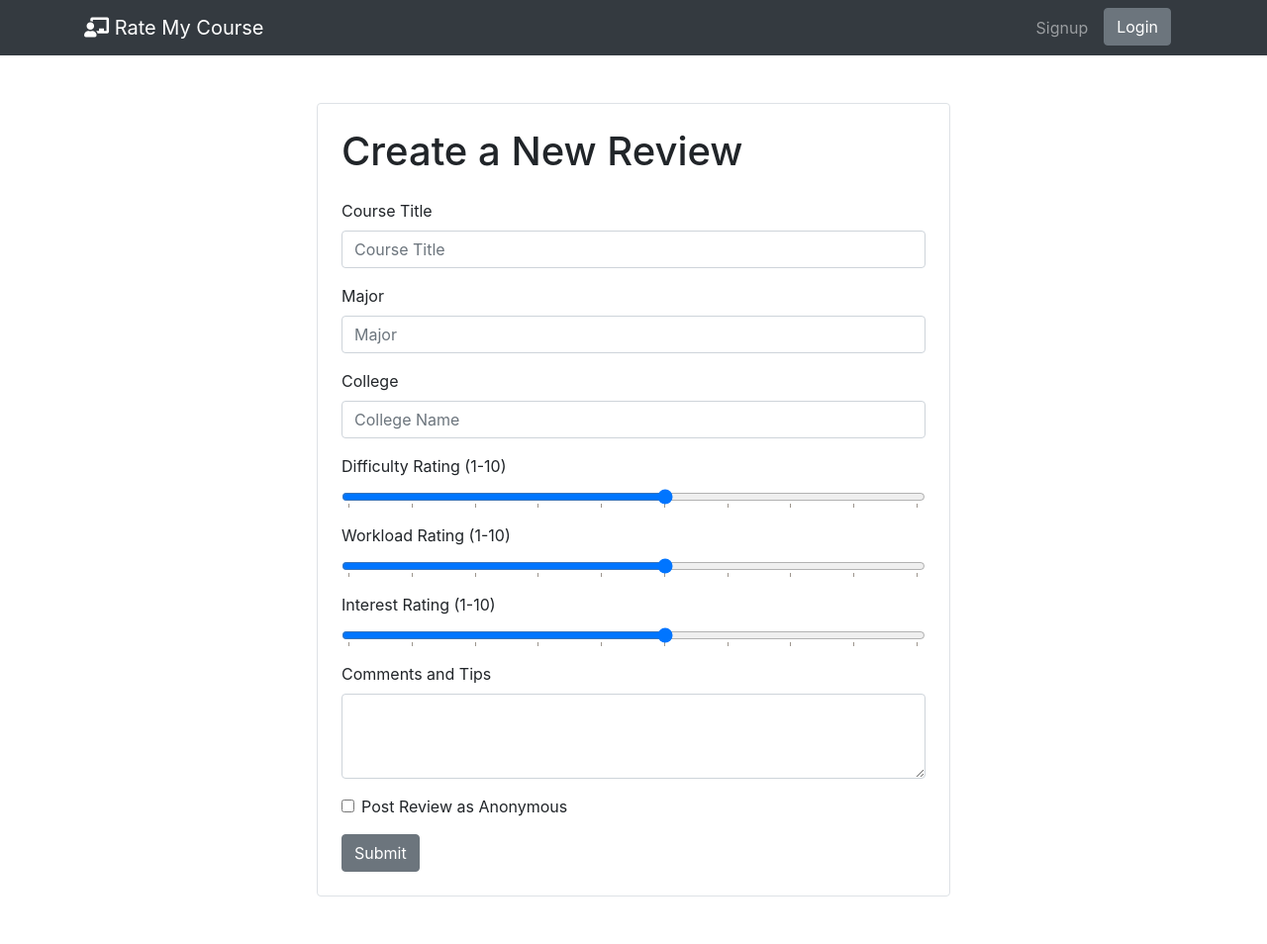
After one commit to Alexander-Molotkov/Rate-My-Course, a Node server app: page /newreview in a window 1280 px wide. The commit adds this page. Shown: the whole page at 99% size. Run offline with Node 20, Linux system fonts and the light colour scheme; some libraries are stand-ins or nearby versions.

Commit message:
Added login functionality
This breaks the GET request to see all reviews by an author.

```diff
--- a/app.js
+++ b/app.js
@@ -2,9 +2,11 @@ var express    = require("express");
 var mysql      = require("./dbcon.js");
 var app        = express();
 var bodyParser = require("body-parser");
+var cookieParser = require('cookie-parser');
 var handlebars = require("express-handlebars").create({defaultLayout: "main"});
 
 app.use(bodyParser.urlencoded({extended: true}));
+app.use(cookieParser());
 app.engine("handlebars", handlebars.engine);
 app.set("view engine", "handlebars");
 app.set("port", 4745);
@@ -24,6 +26,7 @@ app.get("/", function(req, res, next){
 		}
 		context.rows = rows;
         console.log(context);
+        console.log(req.cookies)
 		res.render("home", context);
 	});
 });
@@ -134,8 +137,69 @@ app.get("/course/:id", function(req, res, next){
 // PROFILE PAGE
 // ----------------------------------------------
 
-// READ ROUTE for profiles
-app.get("/profile/:id", function(req, res, next){
+
+// User Already logged in
+app.get("/profile", function (req, res, next) {
+
+    context = {};
+
+    authorID = -1;
+    var queryString = `SELECT authorID
+    FROM Authors
+    WHERE Authors.username = LOWER(${mysql.pool.escape(req.cookies.USERNAME)})`;
+
+
+    mysql.pool.query(queryString, function (err, rows, fields) {
+        if (err) {
+            next(err);
+            return;
+        }
+
+        authorID = rows[0].authorID;
+
+        context.rows = rows;
+        mysql.pool.query(`SELECT * FROM Authors WHERE authorID = ${mysql.pool.escape(Number(authorID))}`, function (err, rows, fields) {
+            if (err) {
+                next(err);
+                return;
+            }
+
+            context.author = rows;
+            console.log(context);
+            res.render("profile", context);
+        });
+    });
+
+
+});
+
+//User login
+app.post("/login", function (req, res, next) {
+
+    console.log(req.body);
+
+    //Check username and password
+    authorID = -1;
+    var queryString = `SELECT authorID
+    FROM Authors
+    WHERE Authors.username = LOWER(${mysql.pool.escape(req.body.usrname)})
+    AND Authors.password = ${mysql.pool.escape(req.body.psw)}`;
+
+    mysql.pool.query(queryString, function (err, rows, fields) {
+        if (err) {
+            next(err);
+            return;
+        }
+
+        //Check username and password
+        if (rows[0] != undefined) {
+
+            //Username and password is valid
+            authorID = rows[0].authorID;
+            //Store login cookie
+            res.cookie('USERNAME', req.body.usrname);
+
+            //User logging in
             var context = {};
             var queryString = `SELECT Authors.username,
 	    	    Courses.courseTitle,
@@ -152,18 +216,19 @@ app.get("/profile/:id", function(req, res, next){
 	        	INNER JOIN Colleges ON Courses.collegeID = Colleges.collegeID
 	        	INNER JOIN Majors_Courses ON Courses.courseID = Majors_Courses.courseID
 	        	INNER JOIN Majors ON Majors.majorID = Majors_Courses.majorID
-	WHERE Authors.authorID = ${Number(req.params.id)}
-	GROUP BY Courses.courseID;`;
+	        WHERE Authors.authorID = ` + authorID +
+                ` GROUP BY Courses.courseID;`;
 
             // Query for reviews info
-	mysql.pool.query(queryString, function(err, rows, fields){
-		if(err){
+            mysql.pool.query(queryString, function (err, rows, fields) {
+                if (err) {
                     next(err);
                     return;
                 }
+
                 context.rows = rows;
-		mysql.pool.query(`SELECT * FROM Authors WHERE authorID = ${Number(req.params.id)}`, function(err, rows, fields){
-			if(err){
+                mysql.pool.query(`SELECT * FROM Authors WHERE authorID = ${mysql.pool.escape(Number(authorID))}`, function (err, rows, fields) {
+                    if (err) {
                         next(err);
                         return;
                     }
@@ -172,7 +237,19 @@ app.get("/profile/:id", function(req, res, next){
                     res.render("profile", context);
                 });
             });
+        } else {
+            //Username/Password not recognized
+            res.render("invalidLogin");
+        }
     });
+});
+
+//User logout
+app.get("/logout", function (req, res, next) {
+    res.clearCookie('USERNAME');
+    res.redirect("/");
+});
+
 
 // ----------------------------------------------
 // REGISTER COLLEGE PAGE
@@ -196,6 +273,13 @@ app.post("/newcollege", function(req, res, next){
 		}
 		res.redirect("/");
 	});
+});
+
+// ----------------------------------------------
+// CREATE REVIEW PAGE
+// ----------------------------------------------
+app.get("/newreview", function (req, res, next) {
+    res.render("newreview");
 });
 
 // ----------------------------------------------
@@ -240,3 +324,7 @@ app.listen(app.get("port"), function () {
 			app.get("port") +
 			"; press Ctrl-C to terminate.");
 });
+
+process.on('uncaughtException', function (err) {
+    console.log('Caught exception: ', err);
+});
--- a/package.json
+++ b/package.json
@@ -19,6 +19,7 @@
   "homepage": "https://github.com/Alexander-Molotkov/Rate-My-Course#readme",
   "dependencies": {
     "body-parser": "^1.19.0",
+    "cookie-parser": "^1.4.5",
     "express": "^4.17.1",
     "express-handlebars": "^4.0.4",
     "mysql": "^2.18.1"
--- /dev/null
+++ b/views/invalidLogin.handlebars
@@ -0,0 +1 @@
+<h1>Error: Username/Password not recognized</h1>
--- a/views/layouts/main.handlebars
+++ b/views/layouts/main.handlebars
@@ -25,19 +25,22 @@
             <div class="collapse navbar-collapse justify-content-end" id="navbarSupportedContent">
               <ul class="navbar-nav">
                 <li class="nav-item mx-1">
-                        <a class="nav-link mx-1" href="/newcollege">Register College</a>
+                  <a class="nav-link mx-1" id="newcollege" href="/newcollege"> Register College</a>
                 </li>
                 <li class="nav-item mx-1">
-                        <a class="nav-link mx-1" href="newreview.html">Create Review</a>
+                  <a class="nav-link mx-1" id="newreview" href="/newreview" >Create Review</a>
                 </li>
                 <li class="nav-item mx-1">
-                        <a class="nav-link" href="/profile">Profile</a>
+                  <a class="nav-link" id="profile" href="/profile" >Profile</a>
                 </li>
                 <li class="nav-item mx-1">
-                        <a class="nav-link" href="/signup">Signup</a>
+                  <a class="nav-link" id="signup" href="/signup"> Signup</a>
                 </li>
                 <li class="nav-item mx-1">
-                        <button type="button" class="btn btn-secondary" id="login">Login</button>
+                  <button type="button" class="btn btn-secondary" id="login" > Login</button>
+                </li>
+                <li class="nav-item mx-1">
+                  <a class="nav-link" id="logout" href="/logout">Logout</a>
                 </li>
               </ul>
             </div>
@@ -53,17 +56,14 @@
                     <h3 class="mb-3">Login</h3>
                 </div>
                 <div class="modal-body" style="padding:40px 50px;">
-                    <form role="form">
+                    <form role="form" action="/login" method="POST">
                         <div class="form-group">
                             <label for="usrname"><span class="glyphicon glyphicon-user"></span> Username</label>
-                            <input type="text" class="form-control" id="usrname" required>
+                            <input type="text" class="form-control" name="usrname" required>
                         </div>
                         <div class="form-group">
                             <label for="psw"><span class="glyphicon glyphicon-eye-open"></span> Password</label>
-                            <input type="password" class="form-control" id="psw" required>
-                        </div>
-                        <div class="checkbox">
-                            <label><input type="checkbox" value="" checked>Remember me</label>
+                            <input type="password" class="form-control" name="psw" required>
                         </div>
                         <button type="submit" class="btn btn-secondary btn-block">
                             <span class="glyphicon glyphicon-off"></span> Login
@@ -87,12 +87,30 @@
     <script src="https://stackpath.bootstrapcdn.com/bootstrap/4.1.3/js/bootstrap.min.js"
         integrity="sha384-ChfqqxuZUCnJSK3+MXmPNIyE6ZbWh2IMqE241rYiqJxyMiZ6OW/JmZQ5stwEULTy"
         crossorigin="anonymous"></script>
+
     <script>
         $(document).ready(function () {
             $("#login").click(function () {
                 $("#login_modal").modal();
             });
+
+        //Show different things on the navbar depending on if the user is logged in or not
+        console.log(document.cookie);
+
+          if (document.cookie != "") {
+
+            document.getElementById("signup").style.display = "none";
+            document.getElementById("login").style.display = "none";
+
+          } else {
+            document.getElementById("logout").style.display = "none";
+            document.getElementById("profile").style.display = "none";
+            document.getElementById("newreview").style.display = "none";
+            document.getElementById("newcollege").style.display = "none";
+
+          }
         });
+
     </script>
 </body>
 </html>
--- /dev/null
+++ b/views/newreview.handlebars
@@ -0,0 +1,52 @@
+
+<div class="container border rounded my-5 w-50 p-4">
+  <h1 class="mb-4">Create a New Review</h1>
+
+  <form>
+    <div class="form-group">
+      <label for="course">Course Title</label>
+      <input type="text" class="form-control" id="course" placeholder="Course Title">
+    </div>
+    <div class="form-group">
+      <label for="course">Major</label>
+      <input type="text" class="form-control" id="major" placeholder="Major">
+    </div>
+    <div class="form-group">
+      <label for="course">College</label>
+      <input type="text" class="form-control" id="college" placeholder="College Name">
+    </div>
+    <div class="form-group">
+      <label for="difficultyRating">Difficulty Rating (1-10)</label>
+      <input type="range" class="form-control-range" id="difficultyRating" min="1" max="10" list="tickmarks">
+    </div>
+    <div class="form-group">
+      <label for="workloadRating">Workload Rating (1-10)</label>
+      <input type="range" class="form-control-range" id="workloadRating" min="1" max="10" list="tickmarks">
+    </div>
+    <div class="form-group">
+      <label for="interestRating">Interest Rating (1-10)</label>
+      <input type="range" class="form-control-range" id="interestRating" min="1" max="10" list="tickmarks">
+      <datalist id="tickmarks">
+        <option value="1" label="1"></option>
+        <option value="2"></option>
+        <option value="3"></option>
+        <option value="4"></option>
+        <option value="5" label="5"></option>
+        <option value="6"></option>
+        <option value="7"></option>
+        <option value="8"></option>
+        <option value="9"></option>
+        <option value="10" label="10"></option>
+      </datalist>
+    </div>
+    <div class="form-group">
+      <label for="comments">Comments and Tips</label>
+      <textarea class="form-control" id="comments" rows="3"></textarea>
+    </div>
+    <div class="form-group form-check">
+      <input type="checkbox" class="form-check-input" id="noauthor">
+      <label class="form-check-label" for="noauthor">Post Review as Anonymous</label>
+    </div>
+    <button type="submit" class="btn btn-secondary">Submit</button>
+  </form>
+</div>
```
Also changed, not shown: Misc/dataDefinitionQueries.sql (added, +203 -0 lines), dataDefinitionQueries.sql (deleted, +0 -203 lines), Misc/DDQ.sql (renamed from DDQ.sql), Misc/DMQ.sql (renamed from DMQ.sql), Misc/course.html (renamed from course.html), Misc/index.html (renamed from index.html), Misc/newcollege.html (renamed from newcollege.html), Misc/newreview.html (renamed from newreview.html), Misc/profile.html (renamed from profile.html), Misc/results.html (renamed from results.html), Misc/signup.html (renamed from signup.html), 1 other file. Lines whose indentation alone changed are shown as unchanged.
